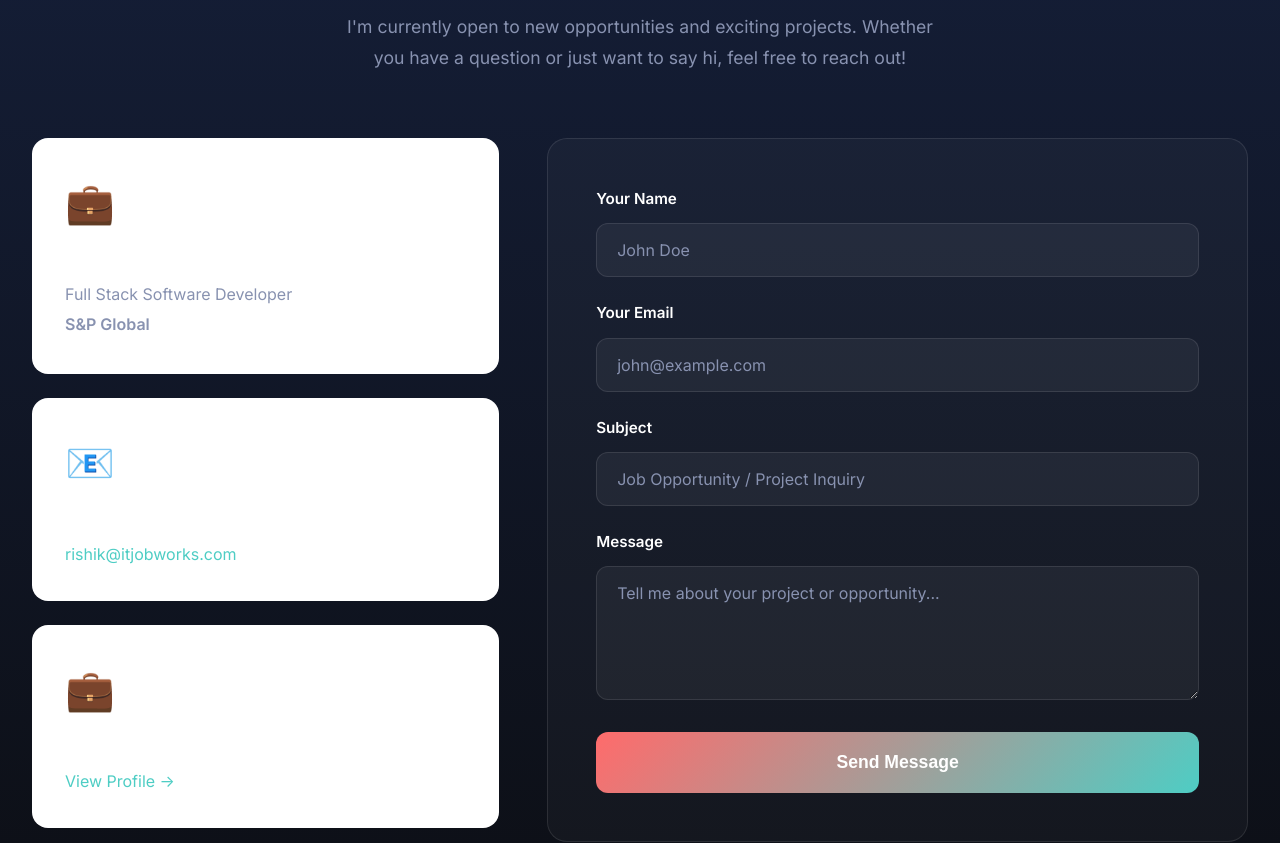
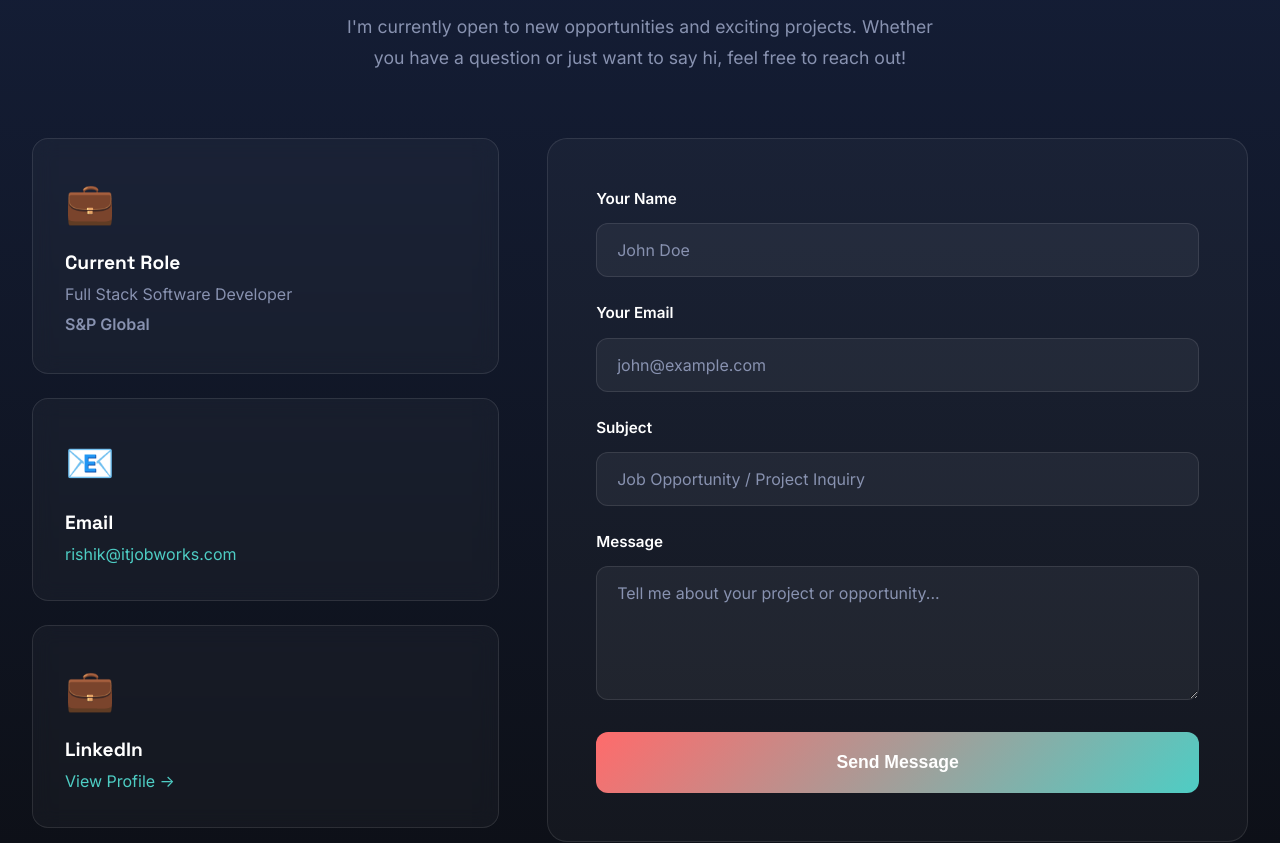
Before and after one commit to Rishik27/my-portfolio, a React (Vite) app: page / in a window 1280 px wide. Shown: the part 7940-8783 px from the top of the page. Built offline with nearby package versions, Linux system fonts and the light colour scheme.

Commit message:
Contact CSS

```diff
--- a/src/sections/Contact.css
+++ b/src/sections/Contact.css
@@ -33,7 +33,7 @@
 }
 
 .info-card {
-  background: rgb(255, 255, 255);
+  background: rgba(255, 255, 255, 0.03);
   border: 1px solid rgba(255, 255, 255, 0.1);
   border-radius: 16px;
   padding: 2rem;
@@ -46,6 +46,7 @@
   border-color: rgba(78, 205, 196, 0.3);
   transform: translateX(5px);
   box-shadow: 0 10px 30px rgba(78, 205, 196, 0.1);
+  background: rgba(255, 255, 255, 0.05);
 }
 
 .info-icon {
@@ -56,13 +57,13 @@
 .info-card h3 {
   font-size: 1.2rem;
   font-weight: 700;
-  color: #ffffff;
+  color: #ffffff !important;
   margin-bottom: 0.5rem;
 }
 
 .info-card p {
   font-size: 1rem;
-  color: #8892b0;
+  color: #8892b0 !important;
   margin: 0.25rem 0;
 }
 
```
